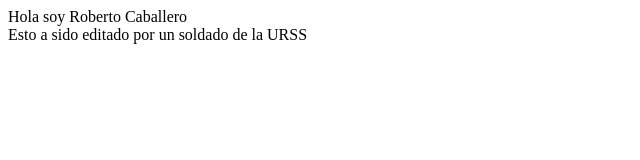
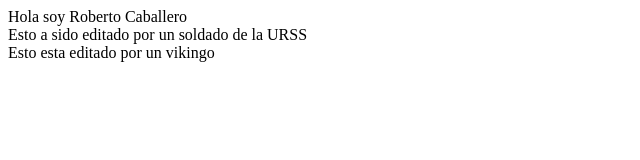
Before and after one commit to ROBERTOCABALLEROCUBERO/Ejercicio_3, a plain HTML site: page index.html in a window 1280 px wide. Shown: the whole page, without its empty margins (0-640 px from the left). Drawn offline with Linux system fonts and the light colour scheme.

Commit message:
Update index.html

```diff
--- a/index.html
+++ b/index.html
@@ -9,7 +9,7 @@
 <body>
     <header>Hola soy Roberto Caballero</header>
     <main> Esto a sido editado por un soldado de la URSS </main>
-    <footer></footer>
+    <footer>Esto esta editado por un vikingo</footer>
 
 </body>
 </html>
```
